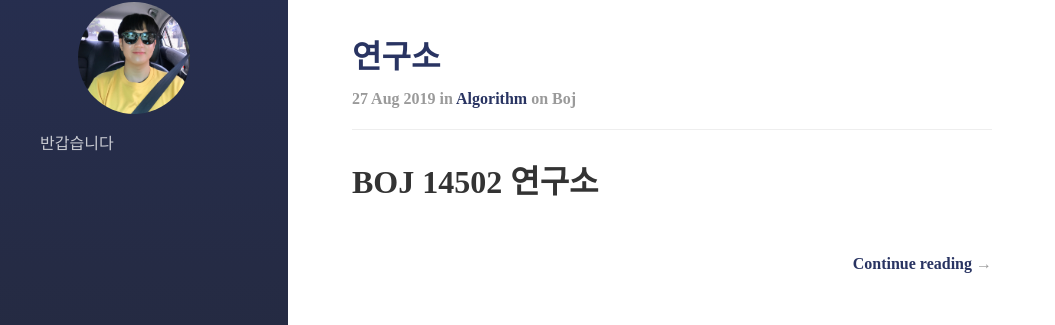
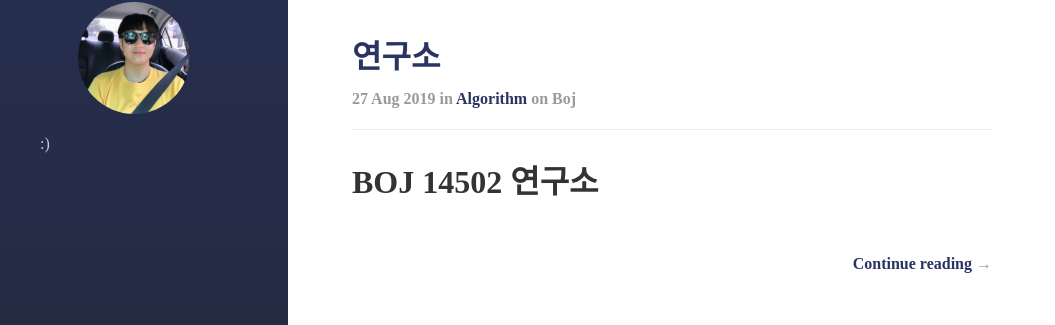
Before and after one commit to ini080/ini080.github.io, a Jekyll site: the page built from index.html, in a window 1280 px wide. Shown: the part 533-858 px from the top of the page, without its empty margins (0-1055 px from the left). Built offline with Jekyll 4.4.1, drawn with Linux system fonts in a browser that asks for light colours; nearby versions of some CDN libraries; the list of posts is cut into pages by our own code.

Commit message:
Change description

```diff
--- a/_config.yml
+++ b/_config.yml
@@ -18,7 +18,7 @@ tagline:             정건's 블로그
 # A short description of the page, used in the sidebar and as fallback for the meta description tag.
 # Markdown enabled, but don't use more than one paragraph (enforced by `>`)
 description:         >
-  반갑습니다
+  :)
 
 # This should be the same author as first entry in `_data/authors.yml`
 author:
```
